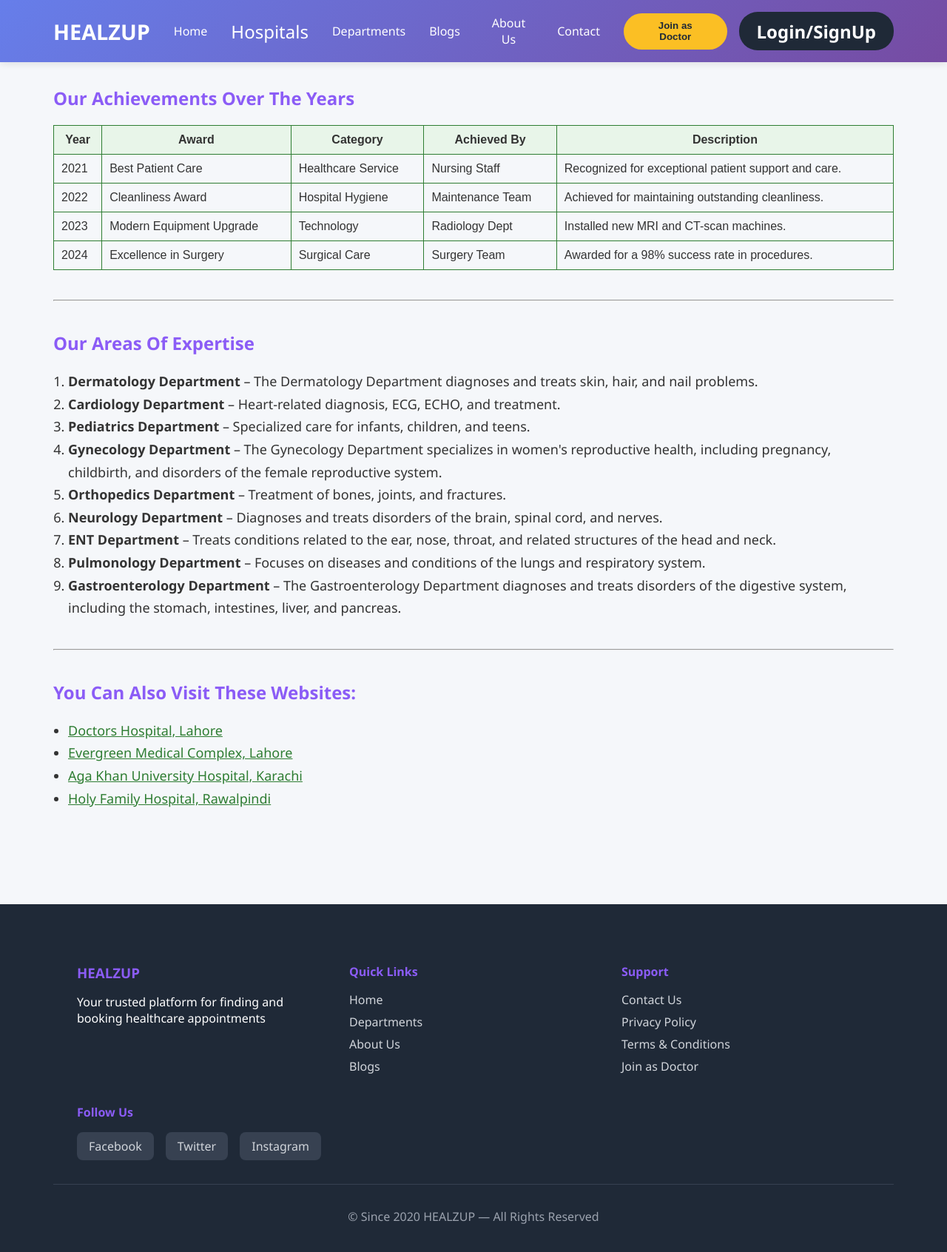
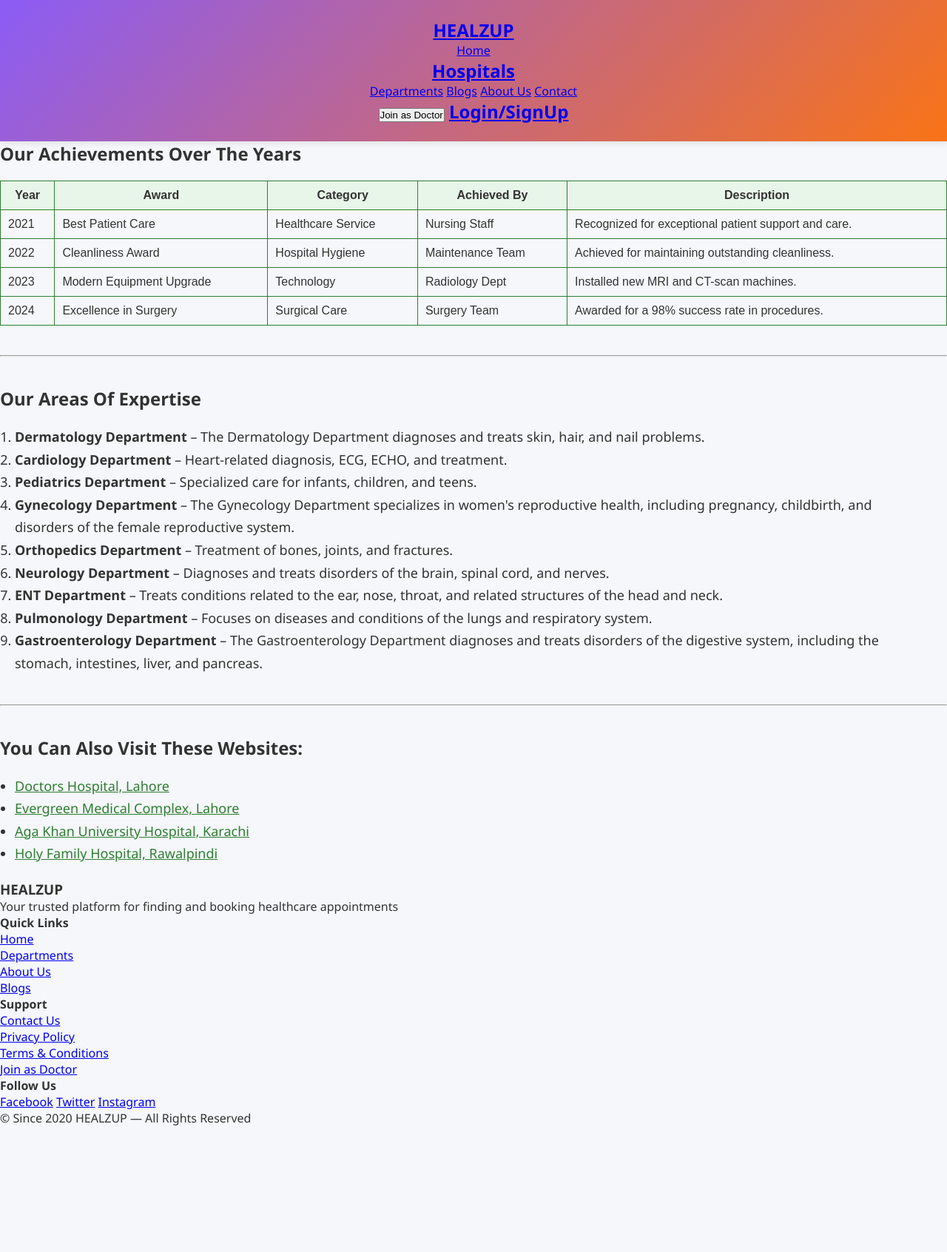
Before and after one commit to immojassim20/HealZup-Online-Doctor-Consultation, a plain HTML site: page about.html in a window 1280 px wide. Shown: the whole page at 74% size. After the commit the page ends 1522 px from the top, so only its background shows below. Drawn offline with Linux system fonts and the light colour scheme.

Commit message:
Update about.html

```diff
--- a/about.html
+++ b/about.html
@@ -5,204 +5,6 @@
     <meta name="viewport" content="width=device-width, initial-scale=1.0" />
     <title>About Us - HEALZUP</title>
     <link rel="stylesheet" href="style.css" />
-    <style>
-        /* Emergency Header Fix */
-        header {
-            background: linear-gradient(135deg, #667eea 0%, #764ba2 100%);
-            padding: 1rem 0;
-            position: sticky;
-            top: 0;
-            z-index: 1000;
-            box-shadow: 0 2px 10px rgba(0,0,0,0.1);
-        }
-
-        .header-content {
-            max-width: 1200px;
-            margin: 0 auto;
-            padding: 0 2rem;
-        }
-
-        .nav-row {
-            display: flex;
-            justify-content: space-between;
-            align-items: center;
-            gap: 2rem;
-        }
-
-        .logo a {
-            color: white;
-            font-size: 1.8rem;
-            font-weight: bold;
-            text-decoration: none;
-        }
-
-        .main-nav {
-            display: flex;
-            gap: 2rem;
-            align-items: center;
-        }
-
-        .nav-link {
-            color: white;
-            text-decoration: none;
-            font-weight: 500;
-            transition: opacity 0.3s;
-        }
-
-        .nav-link:hover {
-            opacity: 0.8;
-        }
-
-        .nav-dropdown {
-            position: relative;
-        }
-
-        .nav-dropdown:hover .dropdown-menu {
-            display: block;
-        }
-
-        .dropdown-menu {
-            display: none;
-            position: absolute;
-            top: 100%;
-            left: 0;
-            background: white;
-            box-shadow: 0 4px 12px rgba(0,0,0,0.15);
-            border-radius: 8px;
-            min-width: 250px;
-            padding: 0.5rem 0;
-            margin-top: 0.5rem;
-        }
-
-        .dropdown-menu a {
-            display: block;
-            padding: 0.75rem 1.5rem;
-            color: #333;
-            text-decoration: none;
-            transition: background 0.2s;
-        }
-
-        .dropdown-menu a:hover {
-            background: #f5f5f5;
-        }
-
-        .nav-actions {
-            display: flex;
-            gap: 1rem;
-            align-items: center;
-        }
-
-        .btn {
-            padding: 0.6rem 1.5rem;
-            border: none;
-            border-radius: 25px;
-            font-weight: 600;
-            cursor: pointer;
-            text-decoration: none;
-            display: inline-block;
-            transition: transform 0.2s;
-        }
-
-        .btn:hover {
-            transform: translateY(-2px);
-        }
-
-        .doctor-join {
-            background: #fbbf24;
-            color: #1f2937;
-        }
-
-        .login {
-            background: #1f2937;
-            color: white;
-        }
-
-        /* Footer Styles */
-        .site-footer {
-            background: #1f2937;
-            color: white;
-            padding: 3rem 0 1rem;
-            margin-top: 4rem;
-        }
-
-        .footer-content {
-            display: grid;
-            grid-template-columns: repeat(auto-fit, minmax(250px, 1fr));
-            gap: 2rem;
-            max-width: 1200px;
-            margin: 0 auto;
-            padding: 0 2rem;
-        }
-
-        .footer-section h3,
-        .footer-section h4 {
-            color: #8B5CF6;
-            margin-bottom: 1rem;
-        }
-
-        .footer-links {
-            list-style: none;
-            padding: 0;
-        }
-
-        .footer-links li {
-            margin-bottom: 0.5rem;
-        }
-
-        .footer-links a {
-            color: #d1d5db;
-            text-decoration: none;
-            transition: color 0.3s;
-        }
-
-        .footer-links a:hover {
-            color: white;
-        }
-
-        .social-links {
-            display: flex;
-            gap: 1rem;
-            flex-wrap: wrap;
-        }
-
-        .social-icon {
-            color: #d1d5db;
-            text-decoration: none;
-            padding: 0.5rem 1rem;
-            background: #374151;
-            border-radius: 8px;
-            transition: all 0.3s;
-        }
-
-        .social-icon:hover {
-            background: #8B5CF6;
-            color: white;
-        }
-
-        .footer-bottom {
-            text-align: center;
-            margin-top: 2rem;
-            padding-top: 2rem;
-            border-top: 1px solid #374151;
-            color: #9ca3af;
-        }
-
-        /* Page Styles */
-        .container {
-            max-width: 1200px;
-            margin: 0 auto;
-            padding: 2rem;
-        }
-
-        .about-page h1 {
-            color: #8B5CF6;
-            margin-bottom: 1rem;
-        }
-
-        .about-page section {
-            margin-bottom: 2rem;
-        }
-    </style>
 </head>
 <body>
     <header>
@@ -213,11 +15,7 @@
                 <div class="nav-dropdown">
                     <a href="#" class="nav-link">Hospitals</a>
                     <div class="dropdown-menu" id="hospitalsDropdown">
-                        <a href="evergreen.html">EVERGREEN Hospital, Lahore</a>
-                        <a href="#">Doctors Hospital, Lahore</a>
-                        <a href="#">Shaukat Khanum Memorial</a>
-                        <a href="#">Aga Khan University Hospital</a>
-                        <a href="#">Holy Family Hospital</a>
+                        <!-- filled by JS -->
                     </div>
                 </div>
                 <a href="departments.html" class="nav-link">Departments</a>
@@ -226,7 +24,7 @@
                 <a href="contact.html" class="nav-link">Contact</a>
             </nav>
             <div class="nav-actions">
-                <button class="btn doctor-join" onclick="window.location.href='join.html'">Join as Doctor</button>
+                <button class="btn doctor-join">Join as Doctor</button>
                 <a href="login.html" class="btn login">Login/SignUp</a>
             </div>
         </div>
```
